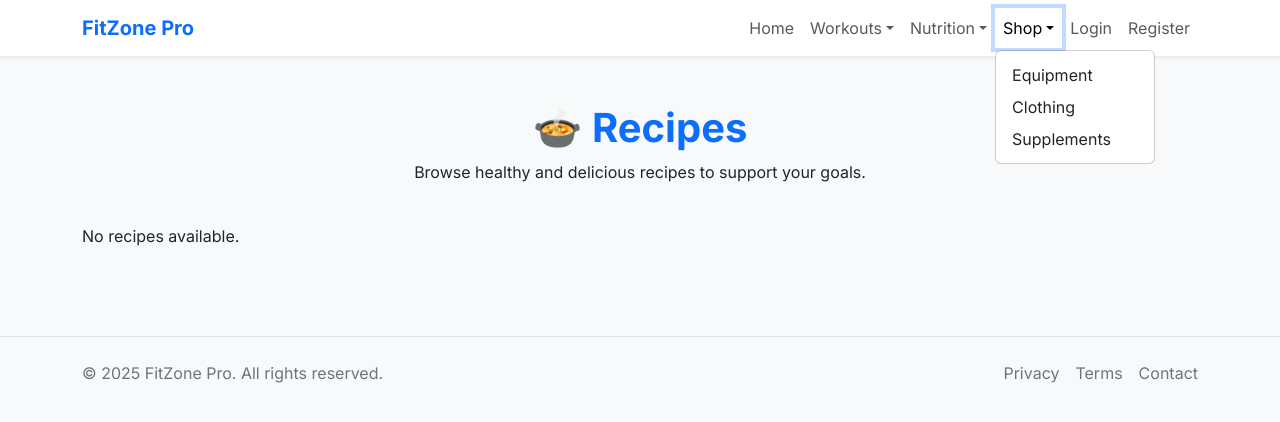
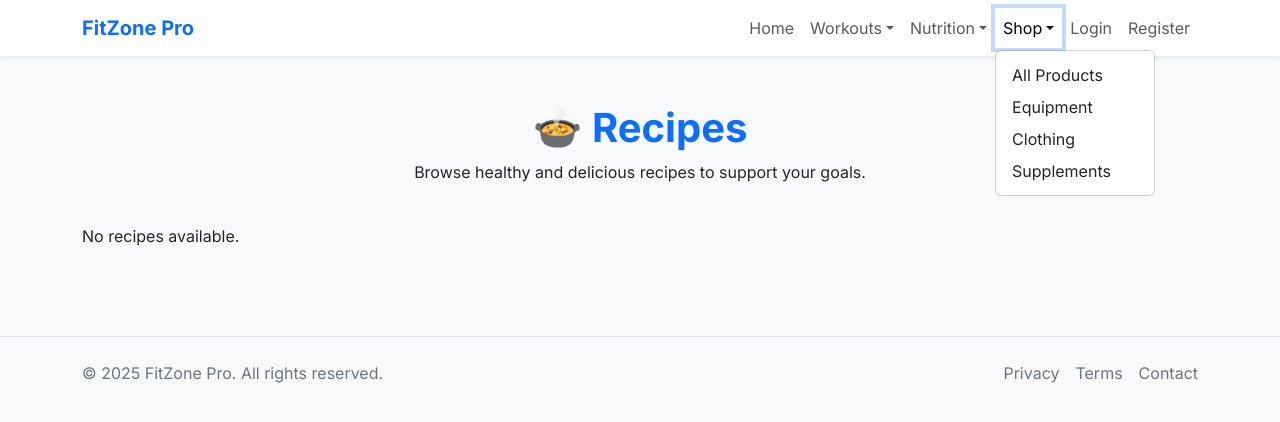
Before and after one commit to Danut89/Milestone-Project-4, a Django app: page /nutrition/recipes/ in a window 1280 px wide, after a click on "Shop". Shown: the top 422 px of the page. Run offline with Django 5.2, Linux system fonts and the light colour scheme; data that the repository does not hold is empty.

Commit message:
Added All Products dropdown item and route to display all shop products

```diff
--- a/shop/urls.py
+++ b/shop/urls.py
@@ -2,7 +2,7 @@ from django.urls import path
 from . import views
 
 urlpatterns = [
-    path('', views.product_list, name='product_list'),
+    path('', views.all_products, name='all_products'),
     path('equipment/', views.equipment_list, name='equipment'),
     path('clothing/', views.clothing_list, name='clothing'),
     path('supplements/', views.supplements_list, name='supplements'),
--- a/shop/views.py
+++ b/shop/views.py
@@ -4,8 +4,8 @@ from .models import Product
 # Create your views here.
 
 
-def product_list(request):
-    products = Product.objects.filter(available=True)
+def all_products(request):
+    products = Product.objects.all()
     return render(request, 'shop/product_list.html', {'products': products})
 
 def equipment_list(request):
--- a/templates/base.html
+++ b/templates/base.html
@@ -65,6 +65,7 @@
         <li class="nav-item dropdown">
           <a class="nav-link dropdown-toggle" href="#" data-bs-toggle="dropdown">Shop</a>
           <ul class="dropdown-menu">
+            <li><a class="dropdown-item" href="{% url 'all_products' %}">All Products</a></li>
             <li><a class="dropdown-item" href="{% url 'equipment' %}">Equipment</a></li>
             <li><a class="dropdown-item" href="{% url 'clothing' %}">Clothing</a></li>
             <li><a class="dropdown-item" href="{% url 'supplements' %}">Supplements</a></li>
```
